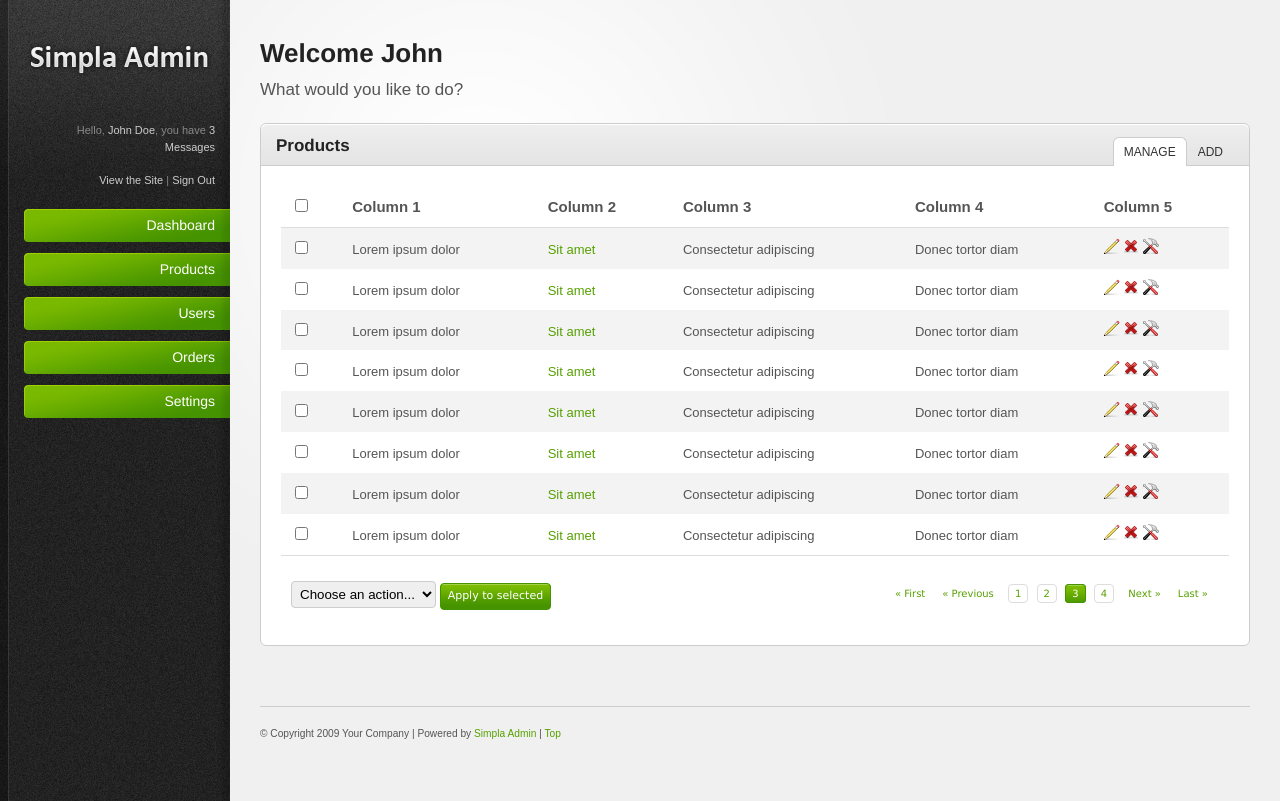
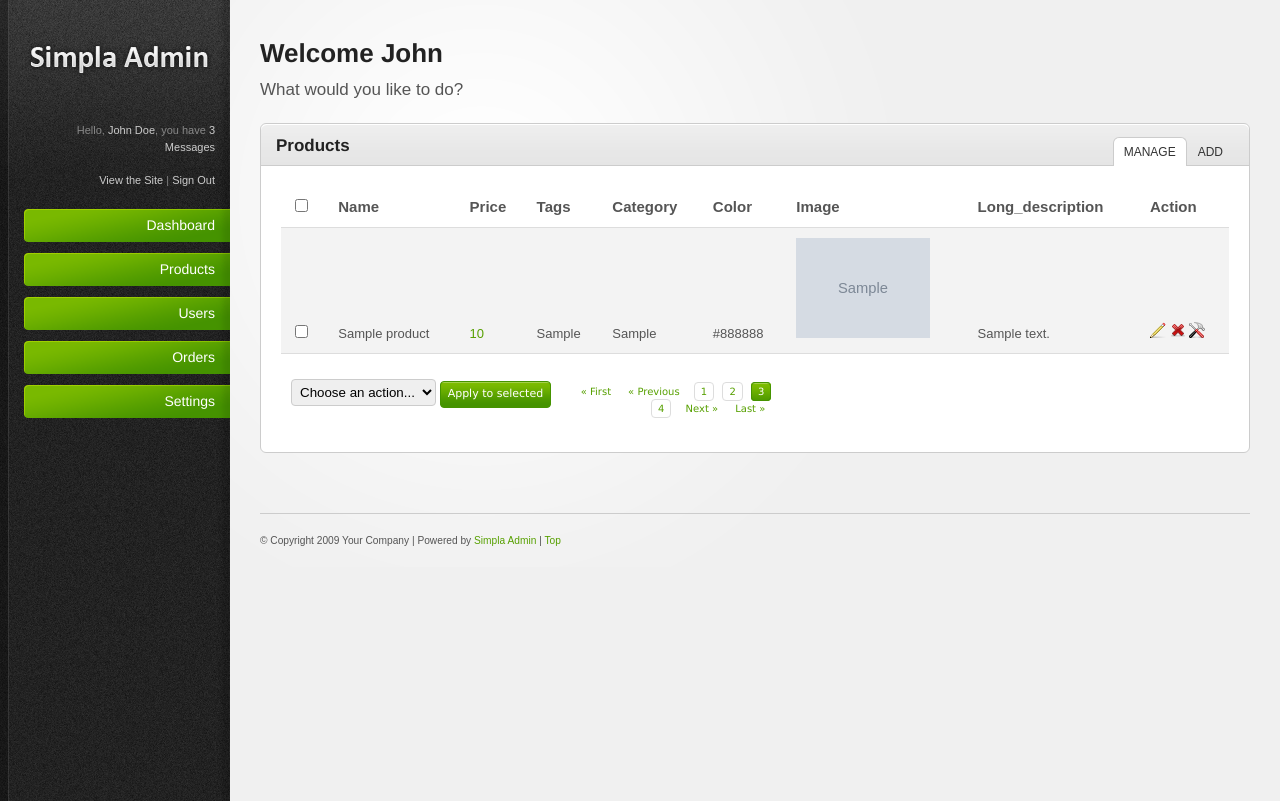
Before and after one commit to abhisheksaurabh7785/cedcossproject1, a PHP site: page /trainingced/admin/products.php in a window 1280 px wide. Run offline with PHP 8.4, Linux system fonts and the light colour scheme; tables that the repository leaves empty or names only in its code hold one stand-in row (values such as "Sample post"); grey boxes marked "Sample" are stand-in pictures.

Commit message:
Update products.php

```diff
--- a/admin/products.php
+++ b/admin/products.php
@@ -46,11 +46,14 @@ Javascript is disabled or is not supported by your browser. Please <a href="http
 <thead>
 <tr>
 <th><input class="check-all" type="checkbox" /></th>
-<th>Column 1</th>
-<th>Column 2</th>
-<th>Column 3</th>
-<th>Column 4</th>
-<th>Column 5</th>
+<th>Name</th>
+<th>Price</th>
+<th>Tags</th>
+<th>Category</th>
+<th>Color</th>
+<th>Image</th>
+<th>Long_description</th>
+<th>Action</th>
 </tr>
 
 </thead>
@@ -79,119 +82,39 @@ Javascript is disabled or is not supported by your browser. Please <a href="http
 </td>
 </tr>
 </tfoot>
+<?php
+  if (isset($_GET['id'])) {
+    $id = $_GET['id'];
+    $sql = "DELETE FROM product WHERE id = '$id' ";
+    mysqli_query($conn, $sql);
+  }
+?>
+<tbody>
+  <?php
+    $sql = "SELECT * FROM product";
+    $res = mysqli_query($conn, $sql);
+    while ($row = mysqli_fetch_assoc($res)) {
 
-<tbody>
+  ?>
 <tr>
 <td><input type="checkbox" /></td>
-<td>Lorem ipsum dolor</td>
-<td><a href="#" title="title">Sit amet</a></td>
-<td>Consectetur adipiscing</td>
-<td>Donec tortor diam</td>
+<td><?php echo $row['name'] ?></td>
+<td><a href="#" title="title"><?php echo $row['price'] ?></a></td>
+<td><?php echo $row['tags'] ?></td>
+<td><?php echo $row['category'] ?></td>
+<td><?php echo $row['color'] ?></td>
+<td><img src="productImage/<?php echo $row['image'] ?>" alt="" height="100" wdith="100"></td>
+<td><?php echo $row['long_description'] ?></td>
 <td>
 <!-- Icons -->
 <a href="#" title="Edit"><img src="resources/images/icons/pencil.png" alt="Edit" /></a>
-<a href="#" title="Delete"><img src="resources/images/icons/cross.png" alt="Delete" /></a>
+<a href="products.php?id=<?php echo $row['id']; ?>" title="Delete"><img src="resources/images/icons/cross.png" alt="Delete" /></a>
 <a href="#" title="Edit Meta"><img src="resources/images/icons/hammer_screwdriver.png" alt="Edit Meta" /></a>
 </td>
 </tr>
+    <?php } ?>
 
-<tr>
-<td><input type="checkbox" /></td>
-<td>Lorem ipsum dolor</td>
-<td><a href="#" title="title">Sit amet</a></td>
-<td>Consectetur adipiscing</td>
-<td>Donec tortor diam</td>
-<td>
-<!-- Icons -->
-<a href="#" title="Edit"><img src="resources/images/icons/pencil.png" alt="Edit" /></a>
-<a href="#" title="Delete"><img src="resources/images/icons/cross.png" alt="Delete" /></a>
-<a href="#" title="Edit Meta"><img src="resources/images/icons/hammer_screwdriver.png" alt="Edit Meta" /></a>
-</td>
-</tr>
 
-<tr>
-<td><input type="checkbox" /></td>
-<td>Lorem ipsum dolor</td>
-<td><a href="#" title="title">Sit amet</a></td>
-<td>Consectetur adipiscing</td>
-<td>Donec tortor diam</td>
-<td>
-<!-- Icons -->
-<a href="#" title="Edit"><img src="resources/images/icons/pencil.png" alt="Edit" /></a>
-<a href="#" title="Delete"><img src="resources/images/icons/cross.png" alt="Delete" /></a>
-<a href="#" title="Edit Meta"><img src="resources/images/icons/hammer_screwdriver.png" alt="Edit Meta" /></a>
-</td>
-</tr>
-
-<tr>
-<td><input type="checkbox" /></td>
-<td>Lorem ipsum dolor</td>
-<td><a href="#" title="title">Sit amet</a></td>
-<td>Consectetur adipiscing</td>
-<td>Donec tortor diam</td>
-<td>
-<!-- Icons -->
-<a href="#" title="Edit"><img src="resources/images/icons/pencil.png" alt="Edit" /></a>
-<a href="#" title="Delete"><img src="resources/images/icons/cross.png" alt="Delete" /></a>
-<a href="#" title="Edit Meta"><img src="resources/images/icons/hammer_screwdriver.png" alt="Edit Meta" /></a>
-</td>
-</tr>
-
-<tr>
-<td><input type="checkbox" /></td>
-<td>Lorem ipsum dolor</td>
-<td><a href="#" title="title">Sit amet</a></td>
-<td>Consectetur adipiscing</td>
-<td>Donec tortor diam</td>
-<td>
-<!-- Icons -->
-<a href="#" title="Edit"><img src="resources/images/icons/pencil.png" alt="Edit" /></a>
-<a href="#" title="Delete"><img src="resources/images/icons/cross.png" alt="Delete" /></a>
-<a href="#" title="Edit Meta"><img src="resources/images/icons/hammer_screwdriver.png" alt="Edit Meta" /></a>
-</td>
-</tr>
-
-<tr>
-<td><input type="checkbox" /></td>
-<td>Lorem ipsum dolor</td>
-<td><a href="#" title="title">Sit amet</a></td>
-<td>Consectetur adipiscing</td>
-<td>Donec tortor diam</td>
-<td>
-<!-- Icons -->
-<a href="#" title="Edit"><img src="resources/images/icons/pencil.png" alt="Edit" /></a>
-<a href="#" title="Delete"><img src="resources/images/icons/cross.png" alt="Delete" /></a>
-<a href="#" title="Edit Meta"><img src="resources/images/icons/hammer_screwdriver.png" alt="Edit Meta" /></a>
-</td>
-</tr>
-
-<tr>
-<td><input type="checkbox" /></td>
-<td>Lorem ipsum dolor</td>
-<td><a href="#" title="title">Sit amet</a></td>
-<td>Consectetur adipiscing</td>
-<td>Donec tortor diam</td>
-<td>
-<!-- Icons -->
-<a href="#" title="Edit"><img src="resources/images/icons/pencil.png" alt="Edit" /></a>
-<a href="#" title="Delete"><img src="resources/images/icons/cross.png" alt="Delete" /></a>
-<a href="#" title="Edit Meta"><img src="resources/images/icons/hammer_screwdriver.png" alt="Edit Meta" /></a>
-</td>
-</tr>
-
-<tr>
-<td><input type="checkbox" /></td>
-<td>Lorem ipsum dolor</td>
-<td><a href="#" title="title">Sit amet</a></td>
-<td>Consectetur adipiscing</td>
-<td>Donec tortor diam</td>
-<td>
-<!-- Icons -->
-<a href="#" title="Edit"><img src="resources/images/icons/pencil.png" alt="Edit" /></a>
-<a href="#" title="Delete"><img src="resources/images/icons/cross.png" alt="Delete" /></a>
-<a href="#" title="Edit Meta"><img src="resources/images/icons/hammer_screwdriver.png" alt="Edit Meta" /></a>
-</td>
-</tr>
 </tbody>
 
 </table>
```
